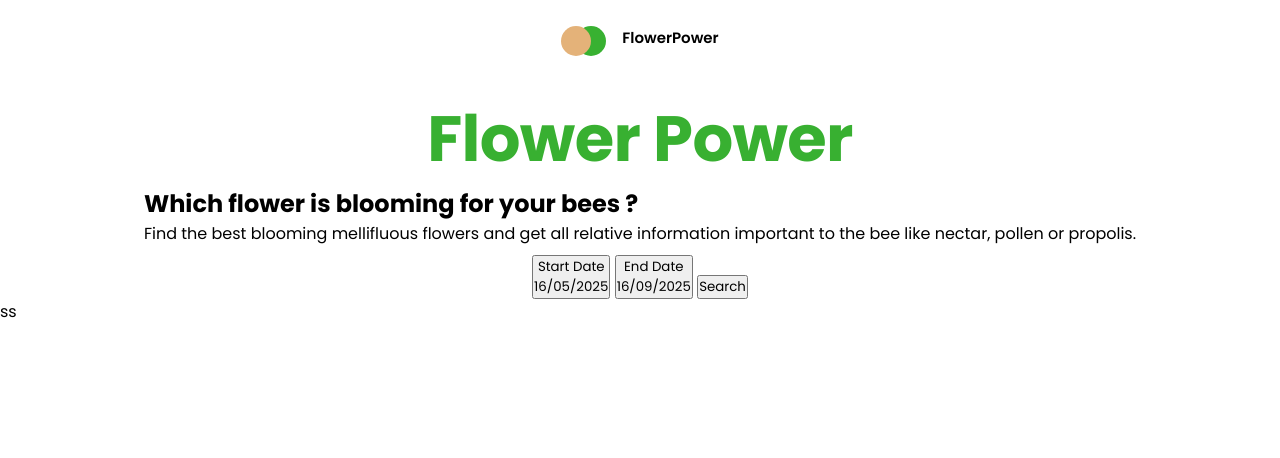
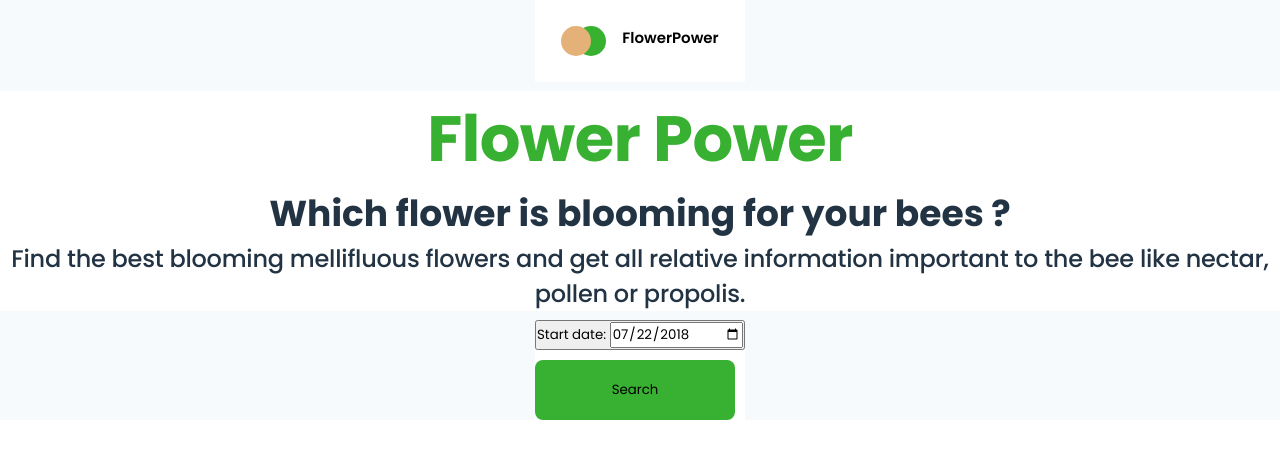
Before and after one commit to Ngabouja/-calendrier-floraison-apiculture, a plain HTML site: page index.html in a window 1280 px wide. Drawn offline with Linux system fonts and the light colour scheme; a web font is replaced by a local one.

Commit message:
new commit

```diff
--- a/index.html
+++ b/index.html
@@ -14,24 +14,28 @@
 			</section>
 			<section class="menu-2">
 				<h1>Flower Power</h1>
-				<h2>Which flower is blooming for your bees ?</h2>
-				<p>
+				<h2 class="p-2">Which flower is blooming for your bees ?</h2>
+				<p class="p-3">
 					Find the best blooming mellifluous flowers and get all relative
 					information important to the bee like nectar, pollen or propolis.
 				</p>
 			</section>
 			<section class="menu-3">
 				<button>
-					<p>Start Date</p>
-					<p>16/05/2025</p>
+					<label for="start">Start date:</label>
+
+					<input
+						type="date"
+						id="start"
+						name="trip-start"
+						value="2018-07-22"
+						s
+					/>
 				</button>
-				<button>
-					<p>End Date</p>
-					<p>16/09/2025</p>
-				</button>
-				<button>Search</button>
+
+				<button class="vert">Search</button>
+
 			</section>
 		</main>
 	</body>
 </html>
-ss
--- a/style.css
+++ b/style.css
@@ -6,6 +6,7 @@
 }
 
 main {
+	background: #f7fafd;
 	display: flex;
 	flex-direction: column;
 	align-items: center;
@@ -13,6 +14,7 @@ main {
 }
 
 .menu-1 {
+	background: #fff;
 	display: flex;
 	flex-direction: row;
 	gap: 16px;
@@ -25,6 +27,26 @@ main {
 	line-height: 24px;
 }
 
+.p-2 {
+	color: #234;
+	text-align: center;
+	font-size: 36px;
+	font-style: normal;
+	font-weight: 700;
+	line-height: normal;
+}
+
+.p-3 {
+	color: #234;
+	text-align: center;
+	font-family: Poppins;
+	font-size: 24px;
+	font-style: normal;
+	font-weight: 500;
+	line-height: normal;
+	letter-spacing: -0.24px;
+}
+
 h1 {
 	color: #38b031;
 	text-align: center;
@@ -34,3 +56,22 @@ h1 {
 	line-height: normal;
 	letter-spacing: -0.64px;
 }
+
+.menu-2 {
+	background: #fff;
+}
+
+.menu-3 {
+	background: #fff;
+	display: flex;
+	flex-direction: column;
+	gap: 10px;
+}
+
+.vert {
+	border-radius: 8px;
+	background: #38b031;
+	border: none;
+	padding: 20px;
+	width: 200px;
+}
```
